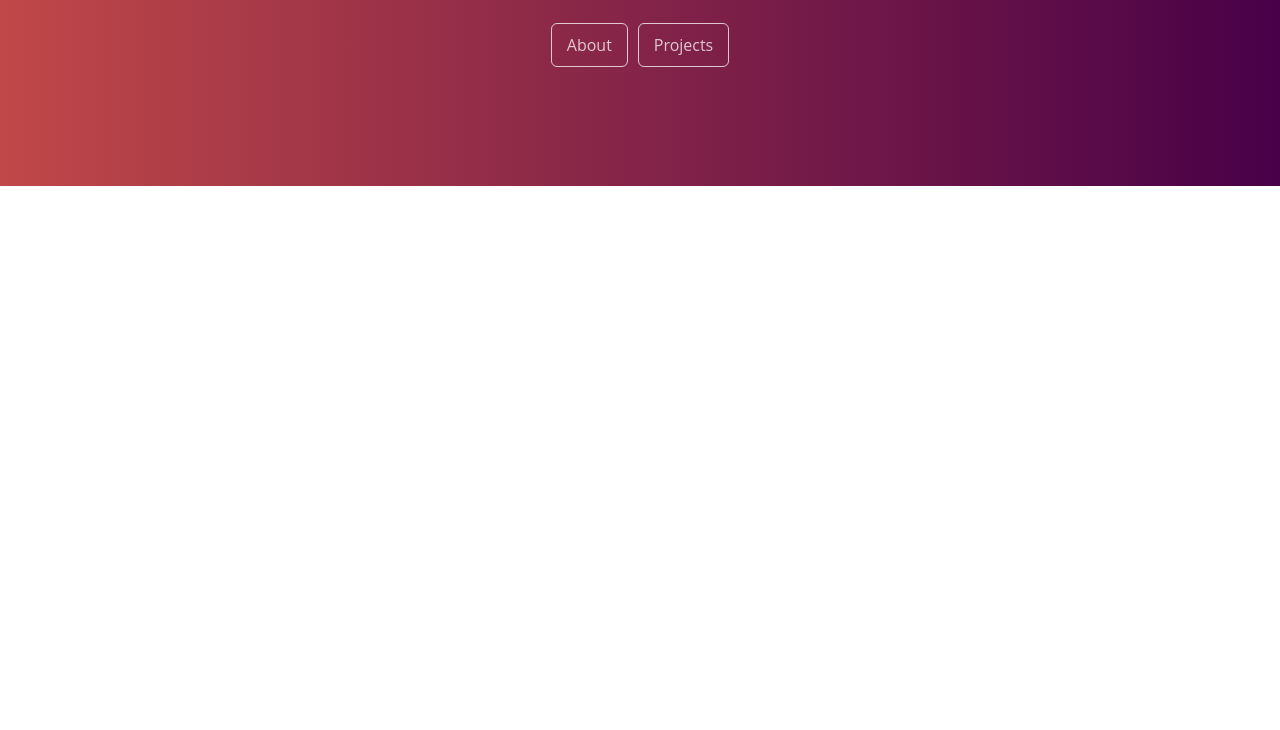
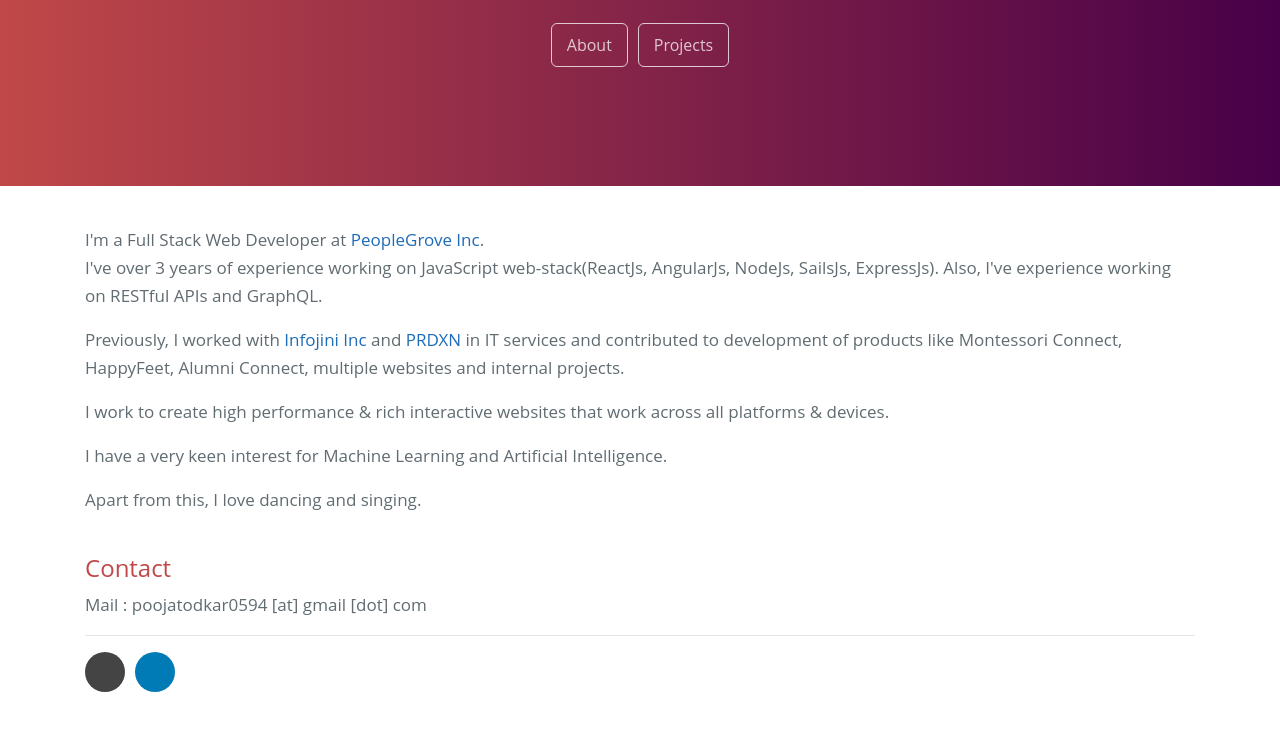
Before and after one commit to poojatodkar/poojatodkar.github.io, a plain HTML site: page index.html in a window 1280 px wide. Shown: the part 214-944 px from the top of the page. Before the commit the page ends 800 px from the top, so only its background shows below. Drawn offline with nearby package versions, Linux system fonts and the light colour scheme.

Commit message:
updated portfolio

```diff
--- a/index.html
+++ b/index.html
@@ -51,13 +51,45 @@
 				<a href="/">blog</a>
 			</li> -->
 			<li>
-				<a href="/about">about</a>
+				<a href="/">about</a>
 			</li>
 			<li>
 				<a href="/projects">projects</a>
 			</li>
 		</ul>
 	</div>
+	<div class="container">
+        <div class="about">
+            <div class="about-work">
+                <p>I'm a Full Stack Web Developer at <a href="https://www.peoplegrove.com/">PeopleGrove Inc</a>.<br />
+                    I've over 3 years of experience working on JavaScript web-stack(ReactJs, AngularJs, NodeJs, SailsJs,
+                    ExpressJs). Also, I've experience working on RESTful APIs and GraphQL.</p>
+
+                <p>Previously, I worked with <a href="https://www.infojiniconsulting.com/">Infojini Inc</a> and <a
+                        href="https://prdxn.com/">PRDXN</a> in IT
+                    services and contributed to development of products like Montessori Connect, HappyFeet, Alumni
+                    Connect, multiple websites and internal projects.</p>
+
+                <p>I work to create high performance & rich interactive websites that work across all platforms &
+                    devices.</p>
+
+                <p>I have a very keen interest for Machine Learning and Artificial Intelligence.</p>
+
+                <p>Apart from this, I love dancing and singing.</p>
+            </div>
+            <h4>Contact</h4>
+            <p>Mail : poojatodkar0594 [at] gmail [dot] com</p>
+            <hr>
+            <footer class="footer">
+                <a class="btn-github" href="https://github.com/poojatodkar">
+                    <span class="fa fa-github"></span>
+                </a>
+                <a class="btn-linkedin" href="https://www.linkedin.com/in/pooja-todkar-237aba164/">
+                    <span class="fa fa-linkedin"></span>
+                </a>
+            </footer>
+        </div>
+    </div>
 </body>
 
 </html>
```
Also changed, not shown: projects.html (+1 -1 lines).
